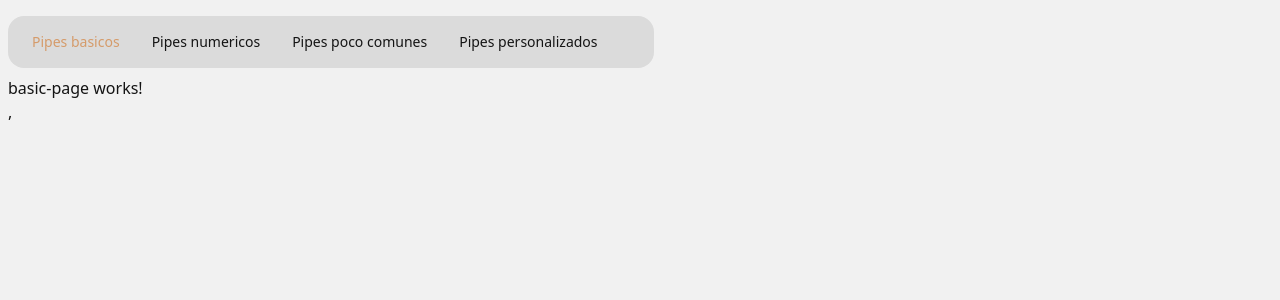
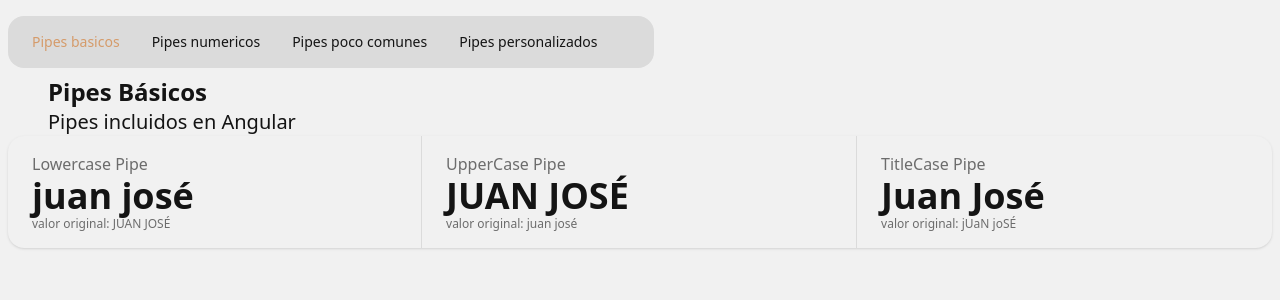
Before and after one commit to gallopelado/pipes-app, an Angular app: page /basic in a window 1280 px wide. Shown: the top 300 px of the page. Built offline with nearby package versions, Linux system fonts and the light colour scheme.

Commit message:
pipes básicos

```diff
--- a/src/app/pages/basic-page/basic-page.component.html
+++ b/src/app/pages/basic-page/basic-page.component.html
@@ -1 +1,24 @@
-<p>basic-page works!</p>,
+<section class="mx-10">
+  <h1 class="text-2xl font-bold">Pipes Básicos</h1>
+  <h3 class="text-xl font-thin">Pipes incluidos en Angular</h3>
+</section>
+
+<div class="stats stats-vertical lg:stats-horizontal shadow w-full">
+  <div class="stat">
+    <div class="stat-title">Lowercase Pipe</div>
+    <div class="stat-value">{{ nameUpper() | lowercase}}</div>
+    <div class="stat-desc">valor original: {{ nameUpper() }}</div>
+  </div>
+
+  <div class="stat">
+    <div class="stat-title">UpperCase Pipe</div>
+    <div class="stat-value">{{ nameLower() | uppercase }}</div>
+    <div class="stat-desc">valor original: {{ nameLower() }}</div>
+  </div>
+
+  <div class="stat">
+    <div class="stat-title">TitleCase Pipe</div>
+    <div class="stat-value">{{ fullName() | titlecase }}</div>
+    <div class="stat-desc">valor original: {{ fullName() }}</div>
+  </div>
+</div>
--- a/src/app/pages/basic-page/basic-page.component.ts
+++ b/src/app/pages/basic-page/basic-page.component.ts
@@ -1,8 +1,15 @@
-import { Component } from '@angular/core';
+import { LowerCasePipe, TitleCasePipe, UpperCasePipe } from '@angular/common';
+import { Component, signal } from '@angular/core';
 
 @Component({
   selector: 'app-basic-page',
-  imports: [],
+  imports: [LowerCasePipe, UpperCasePipe, TitleCasePipe],
   templateUrl: './basic-page.component.html',
 })
-export default class BasicPageComponent { }
+export default class BasicPageComponent {
+
+  nameLower = signal('juan josé');
+  nameUpper = signal('JUAN JOSÉ');
+  fullName = signal('jUaN joSÉ')
+
+}
```
